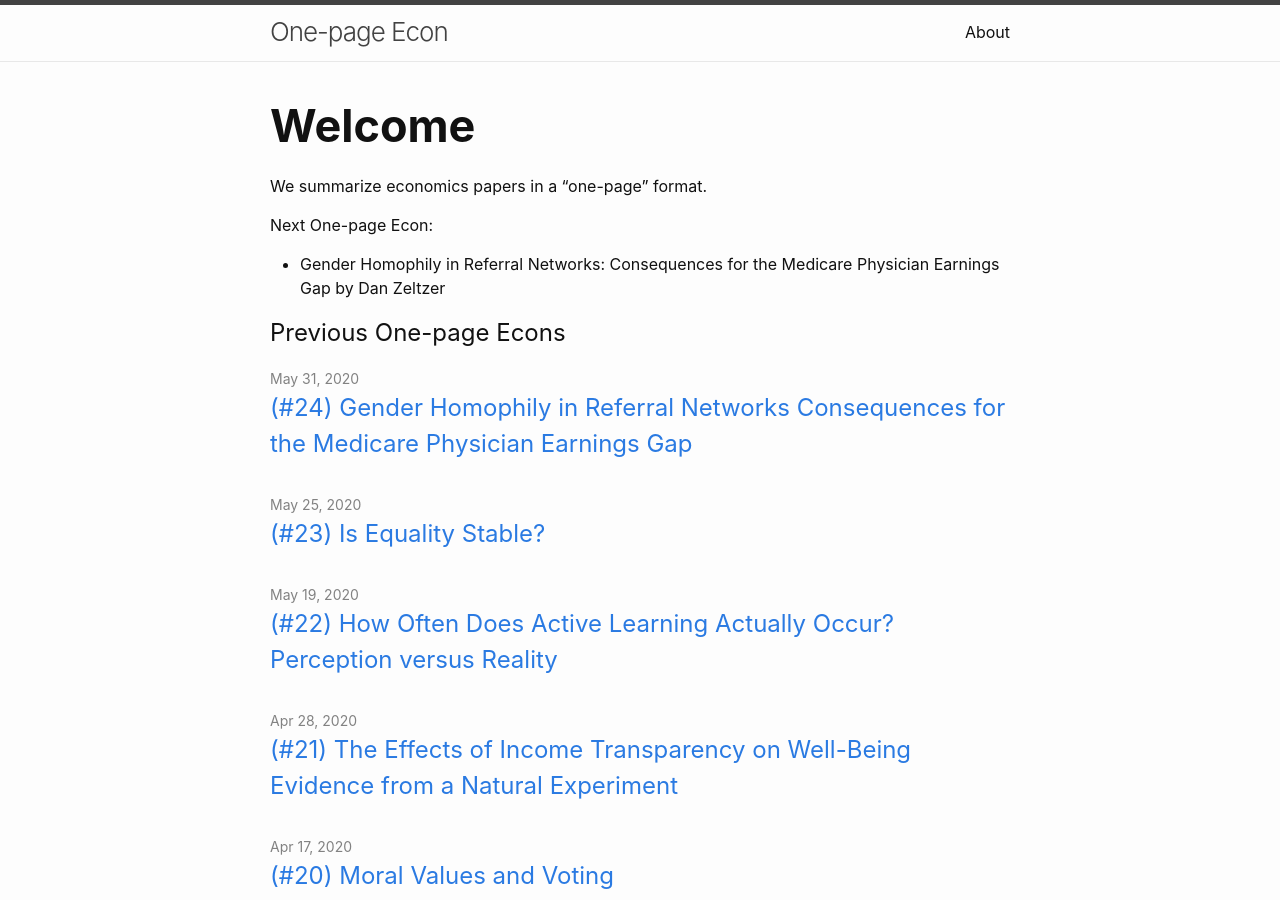
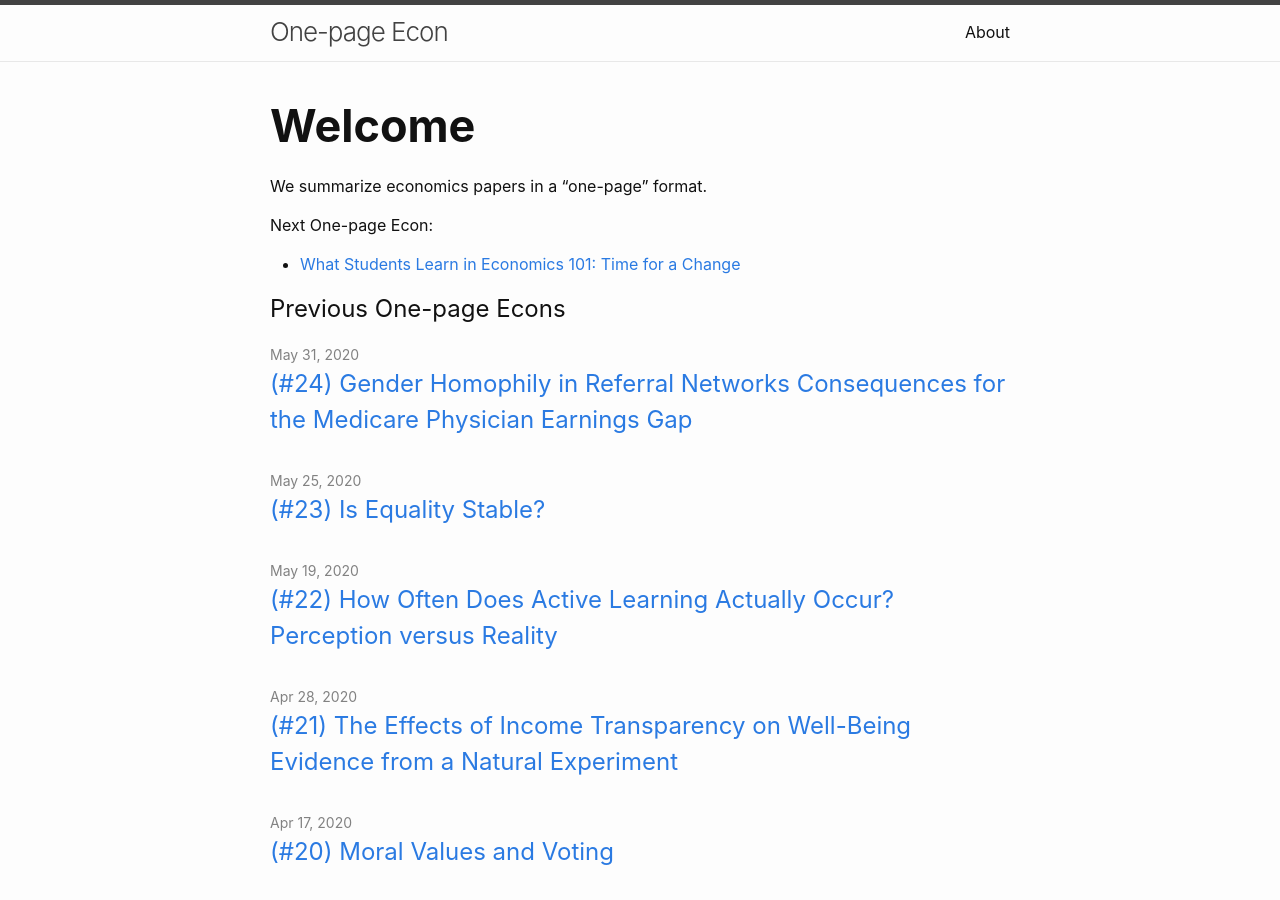
Before and after one commit to jjgecon/jjgecon.github.io, a Jekyll site: the page built from index.md, in a window 1280 px wide and 900 px high. Built offline with Jekyll 4.4.1, drawn with Linux system fonts in a browser that asks for light colours.

Commit message:
homepage update

```diff
--- a/index.md
+++ b/index.md
@@ -11,6 +11,6 @@ layout: home
 We summarize economics papers in a “one-page” format.
 
 Next One-page Econ:
-- Gender Homophily in Referral Networks: Consequences for the Medicare Physician Earnings Gap by Dan Zeltzer
+- [What Students Learn in Economics 101: Time for a Change](https://www.aeaweb.org/articles?id=10.1257/jel.20191585)
 
 ## Previous One-page Econs
```
